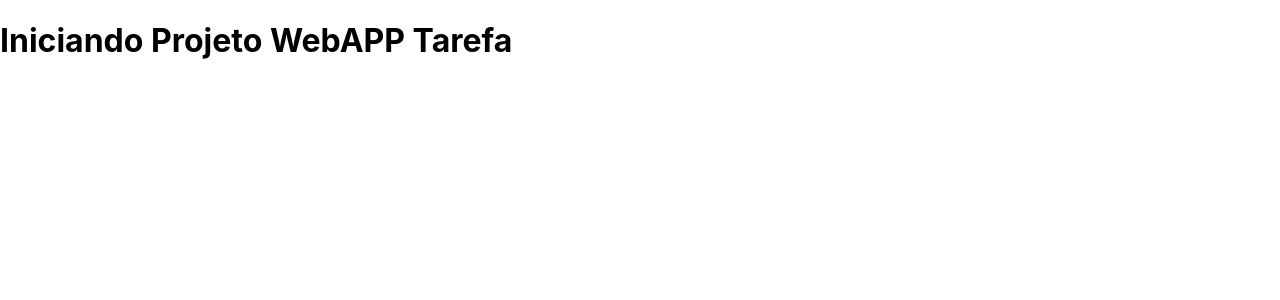
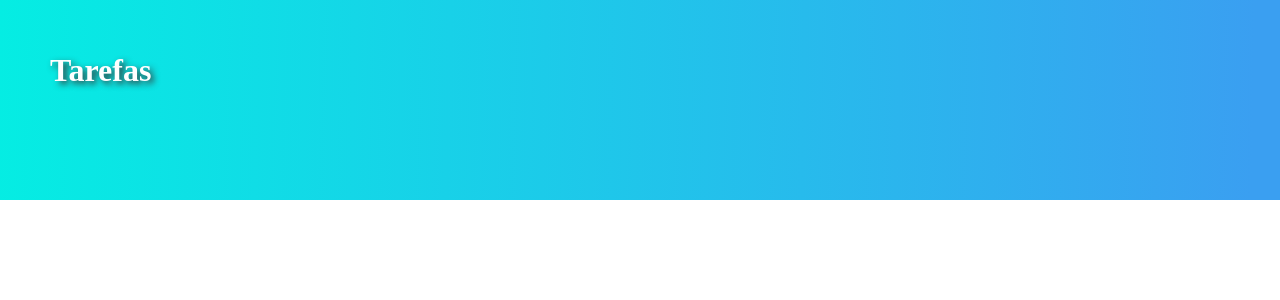
Before and after one commit to moabebatista/projeto-app-tarefa-onesight, a React (Create React App) app in the folder front-webapp-tarefas/webapp-tarefas/: page / in a window 1280 px wide. Shown: the top 300 px of the page. Built offline with nearby package versions, Linux system fonts and the light colour scheme.

Commit message:
criando component Header

```diff
--- /dev/null
+++ b/front-webapp-tarefas/webapp-tarefas/exemplo/index.js
@@ -0,0 +1 @@
+import './styles.css';
--- a/front-webapp-tarefas/webapp-tarefas/src/App.js
+++ b/front-webapp-tarefas/webapp-tarefas/src/App.js
@@ -1,8 +1,16 @@
+import React from 'react';
+import Header from './Components/Header';
+import UserContext from './Contexts/UserContext';
 
 function App() {
+
+  const valuesProvider = {}
+
   return (
     <div className="App">
-      <h1>Iniciando Projeto WebAPP Tarefa</h1>
+      <Header></Header>
+      <UserContext.Provider value={valuesProvider}>
+      </UserContext.Provider>
     </div>
   );
 }
--- /dev/null
+++ b/front-webapp-tarefas/webapp-tarefas/src/Components/Header/index.js
@@ -0,0 +1,11 @@
+import './styles.css';
+
+function Header () {
+    return (
+        <header className="container--header">
+            <h1>Tarefas</h1>
+        </header>
+    );
+}
+
+export default Header;
--- /dev/null
+++ b/front-webapp-tarefas/webapp-tarefas/src/Components/Header/styles.css
@@ -0,0 +1,14 @@
+.container--header {
+    display: flex;
+    justify-content: flex-start;
+    align-items: center;
+    width: 100%;
+    height: 200px;
+    background: linear-gradient(91.26deg, #05EDE3 0%, #3A9FF1 97.77%);
+    padding: 0 50px;
+}
+.container--header h1 {
+    margin-top: -60px;
+    color: #ffffff;
+    text-shadow: #353333 0.1em 0.1em 0.2em
+}
--- /dev/null
+++ b/front-webapp-tarefas/webapp-tarefas/src/Contexts/UserContext.js
@@ -0,0 +1,5 @@
+import { createContext } from 'react';
+
+const UserContext = createContext({});
+
+export default UserContext;
--- a/front-webapp-tarefas/webapp-tarefas/src/index.css
+++ b/front-webapp-tarefas/webapp-tarefas/src/index.css
@@ -1,13 +1,5 @@
-body {
+* {
   margin: 0;
-  font-family: -apple-system, BlinkMacSystemFont, 'Segoe UI', 'Roboto', 'Oxygen',
-    'Ubuntu', 'Cantarell', 'Fira Sans', 'Droid Sans', 'Helvetica Neue',
-    sans-serif;
-  -webkit-font-smoothing: antialiased;
-  -moz-osx-font-smoothing: grayscale;
+  padding: 0;
+  box-sizing: border-box;
 }
-
-code {
-  font-family: source-code-pro, Menlo, Monaco, Consolas, 'Courier New',
-    monospace;
-}
```
Also changed, not shown: front-webapp-tarefas/webapp-tarefas/exemplo/styles.css (added).
